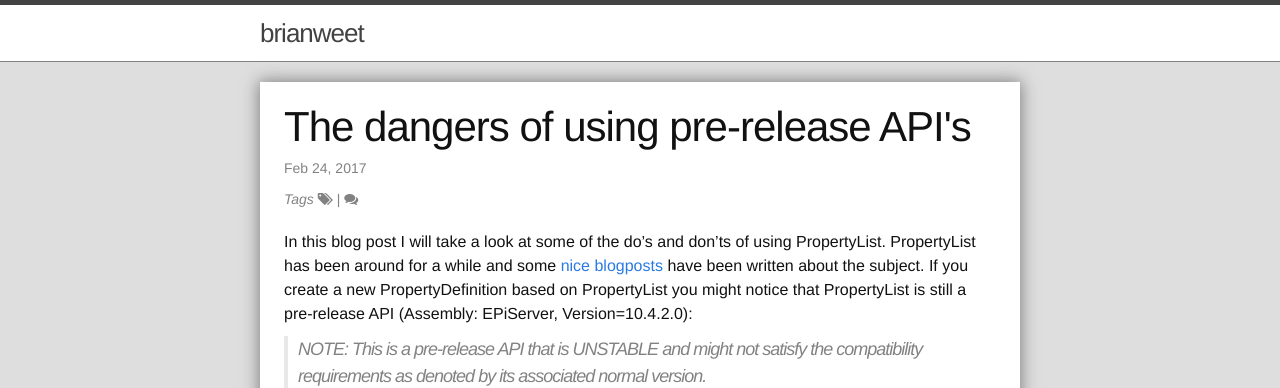
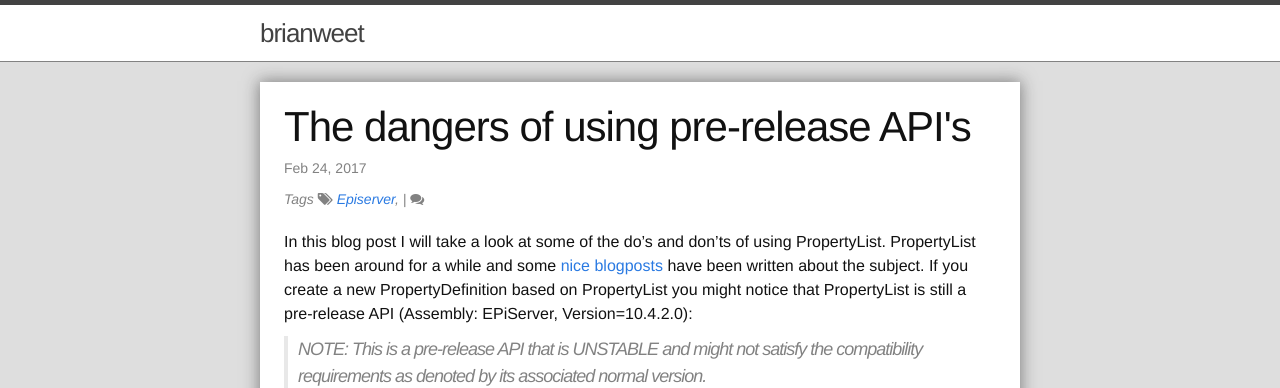
Before and after one commit to brianweet/brianweet.github.io, a Jekyll site: the page built from _posts/2017-24-02-dangers-of-using-pre-release-apis.md, in a window 1280 px wide and 900 px high. Shown: the top 388 px of the window. Built offline with Jekyll 4.4.1, drawn with Linux system fonts in a browser that asks for light colours; nearby versions of some CDN libraries; comment, search, counter and statistics services are not loaded.

Commit message:
Add tag episerver

```diff
--- a/_data/tags.yml
+++ b/_data/tags.yml
@@ -24,3 +24,5 @@ localization:
   name: localization
 workfront:
   name: Workfront
+episerver:
+  name: Episerver
```
